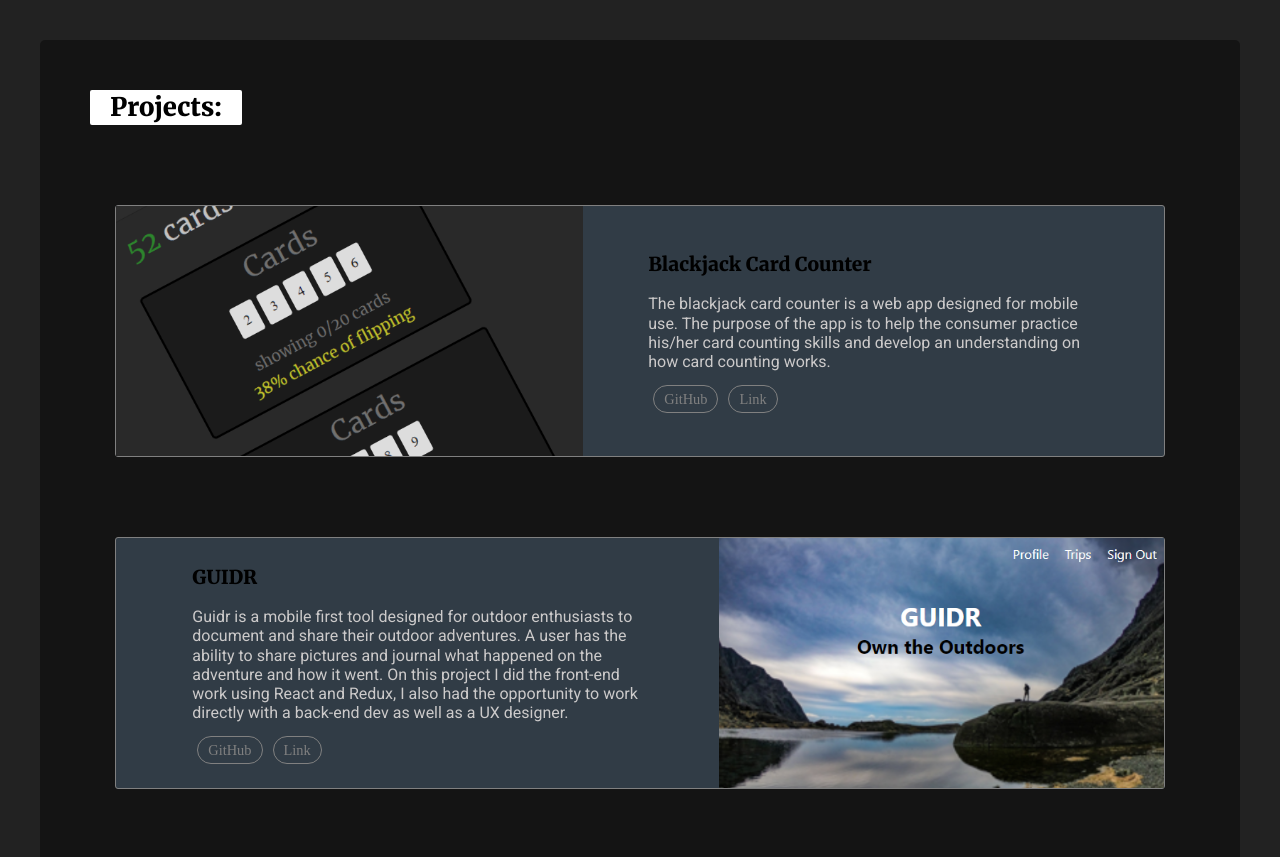
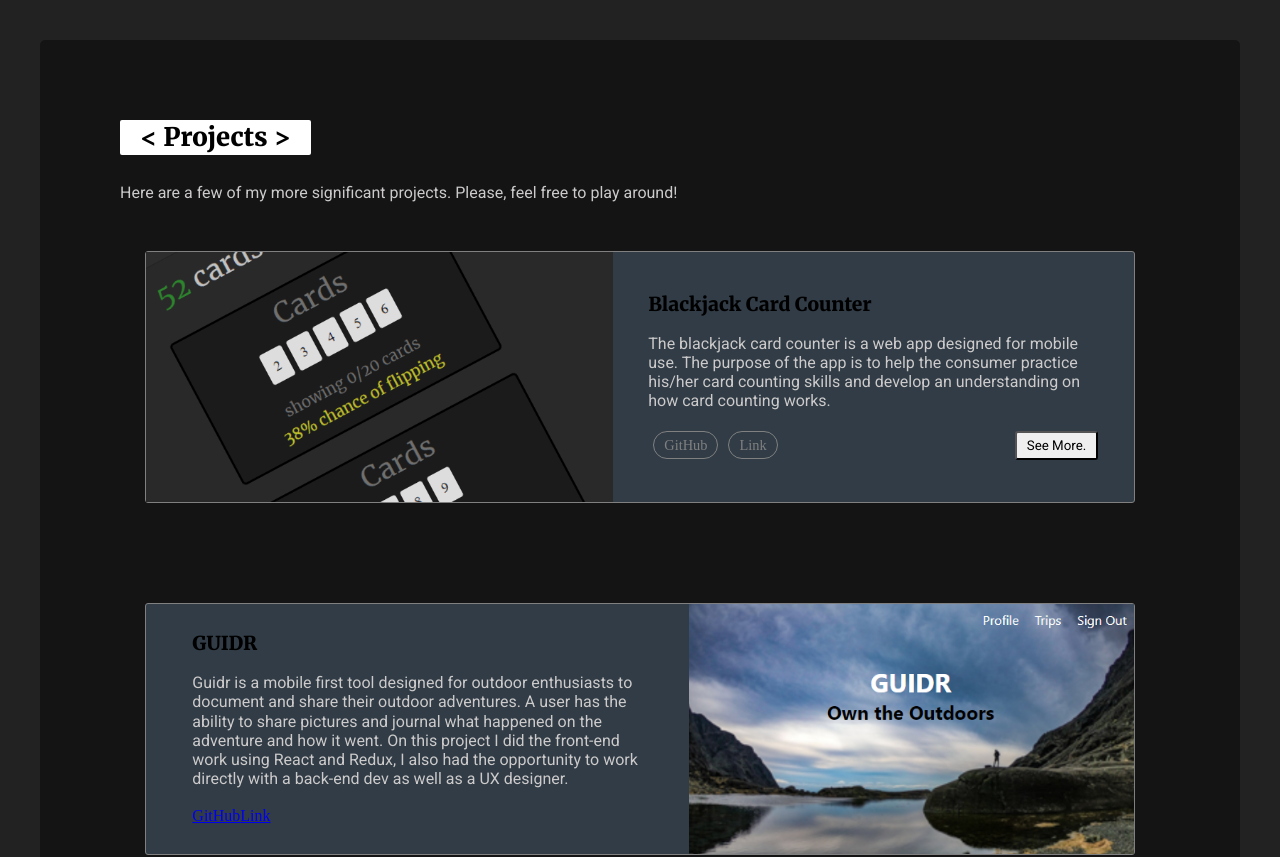
Before and after one commit to BrandonHarrison01/portfolio, a React (Create React App) app: page / in a window 1280 px wide. Shown: the part 1980-2837 px from the top of the page. Built offline with nearby package versions, Linux system fonts and the light colour scheme.

Commit message:
added a dummy modal

```diff
--- a/src/App.js
+++ b/src/App.js
@@ -1,4 +1,4 @@
-import React from 'react';
+import React, { useState } from 'react';
 import './styling/App.scss';
 
 import NavBar from './components/NavBar'
@@ -7,15 +7,24 @@ import TechnologiesPage from './components/TechnologiesPage'
 import Projects from './components/Projects'
 import About from './components/About'
 import Contact from './components/Contact'
+import HiddenComponent from './components/HiddenComponent';
 
 function App() {
+  const [toggle, setToggle] = useState(false)
+
+  const toggleModal = () => {
+    setToggle(!toggle)
+    console.log(toggle, 'tog')
+  }
+
   return (
     <div className="App">
       <NavBar />
       <TitlePage />
       <About />
       <TechnologiesPage />
-      <Projects />
+      <HiddenComponent toggle={toggle}/>
+      <Projects toggleModal={toggleModal} />
       <Contact />
       {/* ↓ navigate to new page ↓ 😎 */}
     </div>
--- /dev/null
+++ b/src/components/HiddenComponent.js
@@ -0,0 +1,13 @@
+import React from 'react'
+
+import '../styling/HiddenComponent.scss'
+
+function HiddenComponent(props) {
+    return(
+        <div className={props.toggle ? 'on' : 'off'}>
+            <p>testing...</p>
+        </div>
+    )
+}
+
+export default HiddenComponent
--- a/src/components/Projects.js
+++ b/src/components/Projects.js
@@ -6,10 +6,14 @@ import blackjackCounter from "../images/screenshots/BlackJack-Counter.png";
 import forLifeFitness from "../images/screenshots/forLife-Fitness.png";
 import guidr from "../images/screenshots/GUIDR.png";
 
-function Projects() {
+function Projects(props) {
   return (
     <div className='projects'>
-      <h1>Projects:</h1>
+      <h1>{"< Projects >"}</h1>
+      <p className='description'>
+        Here are a few of my more significant projects. Please, feel free to
+        play around!
+      </p>
       <div className='project-card'>
         <img src={blackjackCounter} />
         <div className='project-info'>
@@ -20,6 +24,7 @@ function Projects() {
             counting skills and develop an understanding on how card counting
             works.
           </p>
+          <div className='buttons'>
             <div>
               <a
                 href='https://github.com/BrandonHarrison01/card-counter'
@@ -31,18 +36,20 @@ function Projects() {
                 Link
               </a>
             </div>
+            <button onClick={props.toggleModal}>See More.</button>
+          </div>
         </div>
       </div>
       <div className='project-card'>
         <div className='project-info'>
           <h2>GUIDR</h2>
           <p>
-            Guidr is a mobile first tool designed for outdoor enthusiasts to document and
-            share their outdoor adventures. A user has the ability to share
-            pictures and journal what happened on the adventure and how it went.
-            On this project I did the front-end work using React and Redux,
-            I also had the opportunity to work directly with a back-end dev as
-            well as a UX designer.
+            Guidr is a mobile first tool designed for outdoor enthusiasts to
+            document and share their outdoor adventures. A user has the ability
+            to share pictures and journal what happened on the adventure and how
+            it went. On this project I did the front-end work using React and
+            Redux, I also had the opportunity to work directly with a back-end
+            dev as well as a UX designer.
           </p>
           <div>
             <a href='https://github.com/guidr-bw/guidr-FE' target='_blank'>
--- /dev/null
+++ b/src/styling/HiddenComponent.scss
@@ -0,0 +1,3 @@
+.off {
+    display: none
+}
--- a/src/styling/Projects.scss
+++ b/src/styling/Projects.scss
@@ -1,7 +1,7 @@
 .projects {
     background-color: rgba(0, 0, 0, 0.418);
     margin: 200px auto;
-    padding: 50px;
+    padding: 80px 80px 40px;
     border-radius: 5px;
 
     h1 {
@@ -13,8 +13,14 @@
         display: inline-block;
     }
 
+    .description {
+        font-family: 'Roboto', sans-serif;
+        color: rgb(204, 202, 202);
+        margin-top: 30px;
+    }
+
     .project-card {
-        margin: 80px 25px;
+        margin: 50px 25px 100px;
         background-color: rgb(49, 60, 70);
         display: flex;
         border-radius: 3px;
@@ -44,11 +50,16 @@
                 line-height: 1.2;
             }
 
+            .buttons {
+                display: flex;
+                justify-content: space-between;
+                align-items: center;
+
                 a {
                     text-decoration: none;
                     color: gray;
+                    margin: 5px;
                     padding: 5px 10px;
-                margin: 5px;
                     border-radius: 20px;
                     border: 1px solid gray;
                     font-size: .9rem;
@@ -58,6 +69,15 @@
                         color: rgb(49, 60, 70);
                     }
                 }
+
+                button {
+                    padding: 5px 10px;
+                    // background-color: gray;
+                    border-radius: 3px;
+                    font-family: 'Roboto', sans-serif;
+                }
+            }
+
         }
     }
 }
```
Lines whose indentation alone changed are shown as unchanged.
